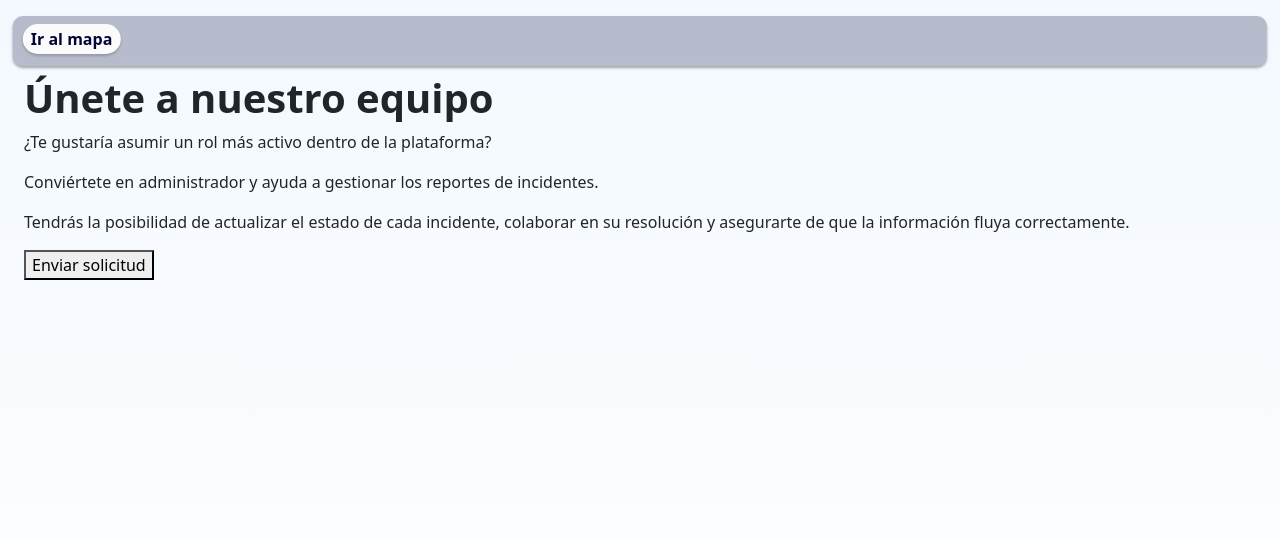
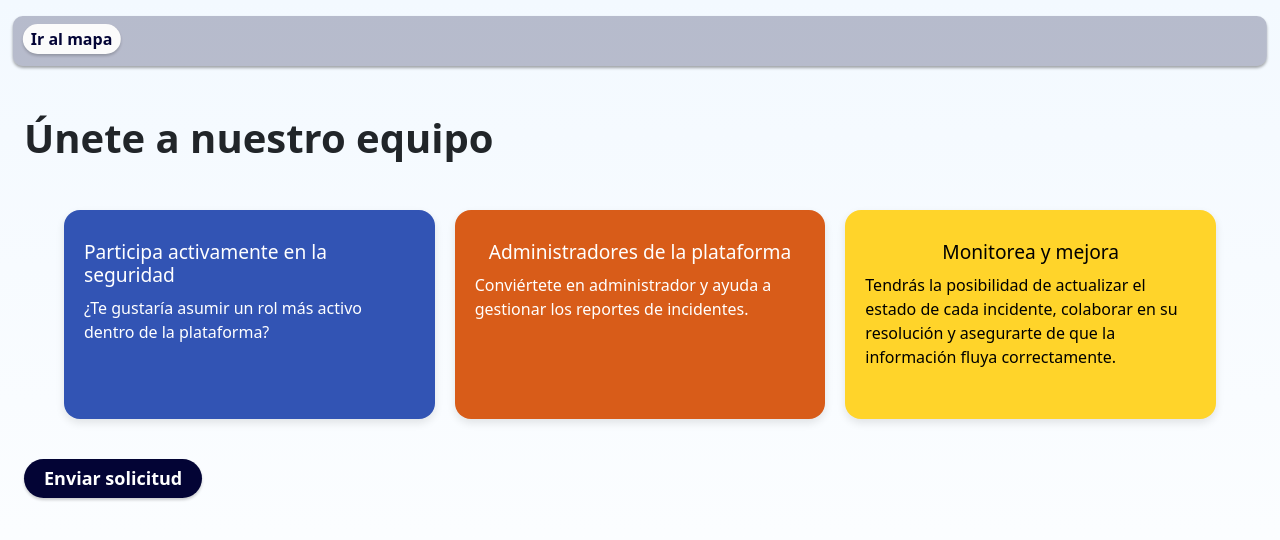
Before and after one commit to ingenieria-software-7009-2025-2/frontendcouncil-frontend, a React (Vite) app: page /join-team in a window 1280 px wide. Shown: the top 540 px of the page. Built offline with nearby package versions, Linux system fonts and the light colour scheme.

Commit message:
Cambios de style

```diff
--- a/src/components/userMenu/UserDropdown.css
+++ b/src/components/userMenu/UserDropdown.css
@@ -116,11 +116,12 @@
   .user-name {
     font-size: large;
     font-weight: bold;
+    margin-bottom: 0 !important;
   }
 
   .user-email {
     font-size: 14px;
-    margin-top: 5px;
+    margin-top: 1px !important;
     color: #030436;
   }
 
@@ -128,5 +129,11 @@
     padding: 14px 14px 12px 14px;
     cursor: default;
     margin-bottom: 4px;
+  }
 
+  .user-dropdown-menu .transparent-divider {
+    margin: 4px auto;
+    width: 90%;
+    border-top: transparent !important;
+    position: relative;
   }
--- a/src/components/userMenu/userMenu.tsx
+++ b/src/components/userMenu/userMenu.tsx
@@ -136,6 +136,7 @@ const UserDropdown = ({ onLogout }: { onLogout: () => void }) => {
             <BoxArrowRight className="dropdown-icon" />
             <span>Cerrar sesión</span>
           </Dropdown.Item>
+          <Dropdown.Divider className='transparent-divider'/>
         </Dropdown.Menu>
       </Dropdown>
     </div>
--- a/src/layout/user-profile/join-team/join-team.css
+++ b/src/layout/user-profile/join-team/join-team.css
@@ -1,6 +1,7 @@
  .join-team-container {
-    margin-top: 50px;
+    margin-top: 90px;
     width: 100% !important;
+
  }
 
  .join-team-title {
@@ -9,3 +10,71 @@
     font-weight: bold;
     margin-bottom: 0.5rem;
   }
+
+  h1-join{
+   font-size: 2.5em;
+   margin-top: 40px;
+   color: #222;
+}
+
+
+.container-card-join {
+   display: flex;
+   justify-content: center;
+   gap: 30px;
+   padding: 40px;
+   column-count: 3; /* Número de columnas */
+   column-gap: 20px; /* Espacio entre columnas */
+}
+
+.card-join {
+   width: 280px;
+   padding: 30px 20px;
+   border-radius: 16px;
+   box-shadow: 0 4px 8px rgba(0, 0, 0, 0.1);
+   color: #333;
+   display: flex;
+   flex-direction: column;
+   align-items: center;
+}
+
+.columna {
+   flex-basis: 33%; /* Ancho de cada columna */
+}
+
+.card-join h2 {
+   margin-bottom: 10px;
+   font-size: 1.2em;
+}
+
+.card-join p {
+   font-size: 1em;
+   margin-bottom: 20px;
+}
+
+.card-blue { background-color: #3254b4; color: white; }
+.card-orange { background-color: #d85c19; color: white; }
+.card-yellow { background-color: #ffd42a; color: black; }
+
+
+
+.join-team-button {
+   border-radius: 30px !important;
+    background-color: hsl(239, 89%, 11%) !important;
+    font-weight: bold !important;
+    border: none !important;
+    position: relative !important;
+    top: 50%;
+    font-size: 18px !important;
+    padding: 6px 20px !important;
+    color: white;transition: all 0.3s ease;
+    box-shadow: 0 2px 3px rgba(0, 0, 0, 0.2);
+}
+
+.join-team-button:hover {
+    color: #ffffff !important;
+    transform: translateY(-20%) scale(1.03);
+    top: 50%;
+    border: none !important;
+    box-shadow: 0 2px 3px rgba(0, 0, 0, 0.2);
+}
--- a/src/layout/user-profile/join-team/join-team.tsx
+++ b/src/layout/user-profile/join-team/join-team.tsx
@@ -10,9 +10,20 @@ const JoinTeam = () => {
   return (
     <div className="join-team-container">
       <h2 className="join-team-title">Únete a nuestro equipo</h2>
-      <p className="join-team-subtitle">¿Te gustaría asumir un rol más activo dentro de la plataforma?</p>
-      <p className="join-team-subsubtitle">Conviértete en administrador y ayuda a gestionar los reportes de incidentes.</p>
-      <p className="join-team-body">Tendrás la posibilidad de actualizar el estado de cada incidente, colaborar en su resolución y asegurarte de que la información fluya correctamente.</p>
+      <div className="container-card-join">
+      <div className="card-join card-blue columna">
+          <h2>Participa activamente en la seguridad </h2>
+          <p>¿Te gustaría asumir un rol más activo dentro de la plataforma?</p>
+        </div>
+        <div className="card-join card-orange columna">
+          <h2>Administradores de la plataforma</h2>
+          <p>Conviértete en administrador y ayuda a gestionar los reportes de incidentes.</p>
+        </div>
+        <div className="card-join card-yellow columna">
+          <h2>Monitorea y mejora</h2>
+          <p>Tendrás la posibilidad de actualizar el estado de cada incidente, colaborar en su resolución y asegurarte de que la información fluya correctamente.</p>
+        </div>
+      </div>
       <button
         className="join-team-button"
         onClick={handleButtonClick}>
--- a/src/layout/user-profile/user-profile.css
+++ b/src/layout/user-profile/user-profile.css
@@ -185,10 +185,7 @@
     display: inline-block;
     overflow: hidden;
     right: 0;
-    float: left;
-    margin-bottom: 20px;
-    margin-top: 15px
-
+    margin-top: 25px
   }
 
   .logo-picture img {
```
